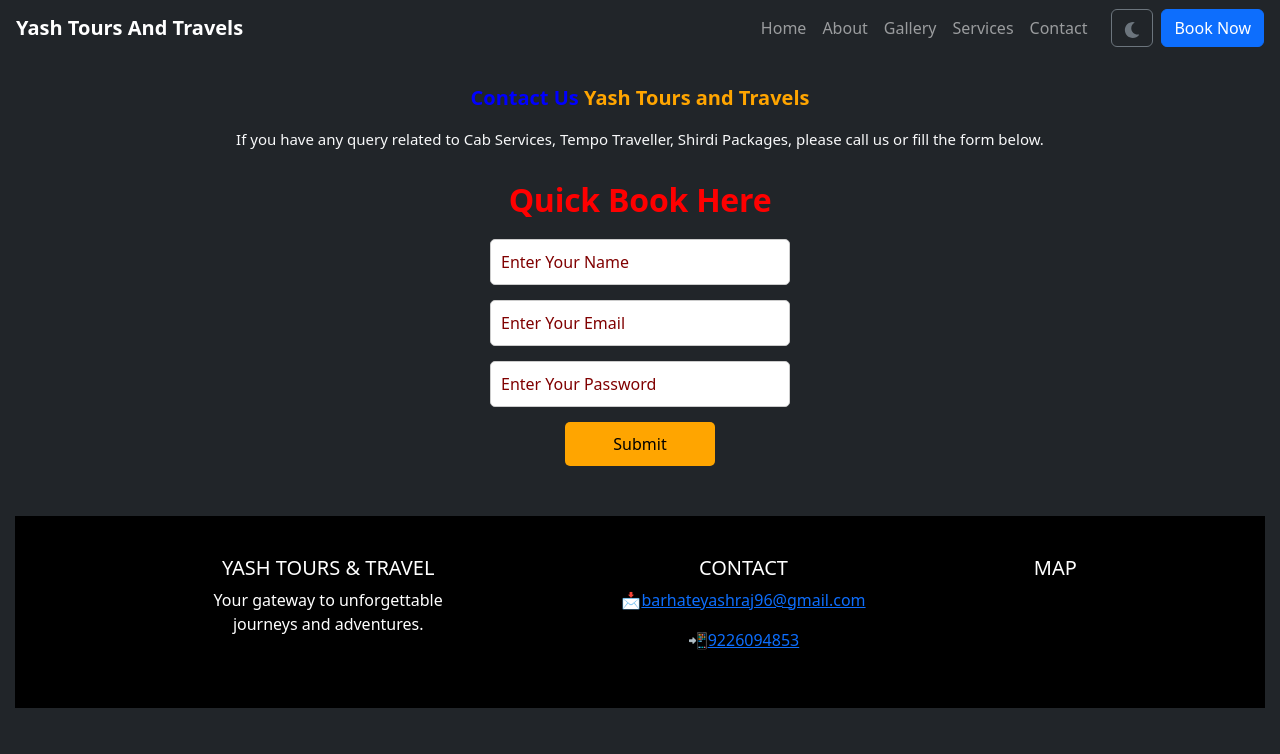
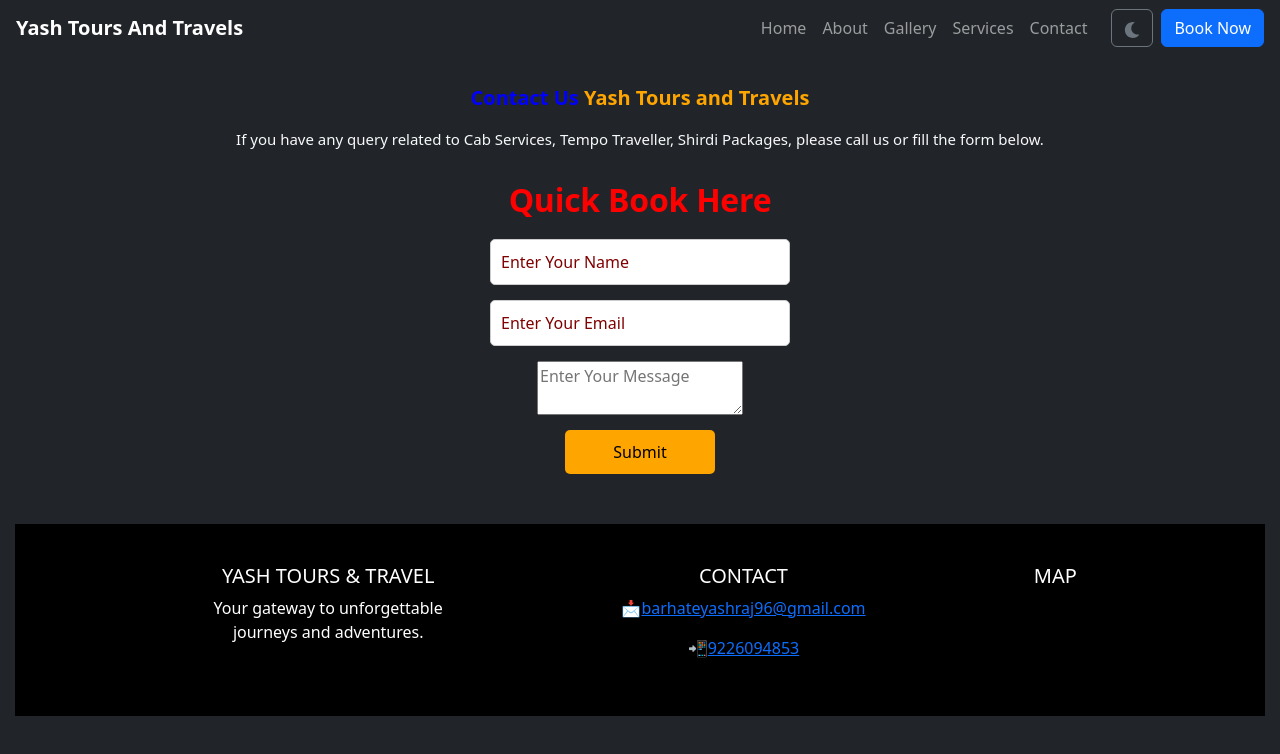
Before and after one commit to barhateyashraj96-ctrl/Traveler, a React (Vite) app: page /contact in a window 1280 px wide. Shown: the top 754 px of the page. Built offline with nearby package versions, Linux system fonts and the light colour scheme.

Commit message:
email send

```diff
--- a/package.json
+++ b/package.json
@@ -10,6 +10,7 @@
     "preview": "vite preview"
   },
   "dependencies": {
+    "@emailjs/browser": "^4.4.1",
     "bootstrap": "^5.3.8",
     "react": "^19.2.4",
     "react-dom": "^19.2.4",
--- a/src/component/Contact.jsx
+++ b/src/component/Contact.jsx
@@ -1,21 +1,38 @@
 import React, { useState } from 'react'
 import { ToastContainer, toast } from 'react-toastify'
+import emailjs from '@emailjs/browser'
 import 'react-toastify/dist/ReactToastify.css'
 import './Contact.css'
 
 function Contact() {
   const [name, setname] = useState('')
   const [email, setemail] = useState('')
-  const [pass, setpass] = useState('')
+  const [message, setmessage] = useState('')
 
   function prit(e) {
     e.preventDefault()
 
-    toast.success("Form submitted successfully 🎉")
+    const templateParams = {
+      name: name,
+      email: email,
+      message: message,
+    }
 
-    setname('')
-    setemail('')
-    setpass('')
+    emailjs.send(
+      'service_1xlg2ca',     // replace
+      'template_u481cpj',    // replace
+      templateParams,
+      'Mm142Xuh-fxT3urlP'      // replace
+    )
+    .then(() => {
+      toast.success("Form submitted successfully 🎉")
+      setname('')
+      setemail('')
+      setmessage('')
+    })
+    .catch(() => {
+      toast.error("Failed to send email ❌")
+    })
   }
 
   return (
@@ -39,6 +56,7 @@ function Contact() {
           value={name}
           onChange={(e) => setname(e.target.value)}
           placeholder="Enter Your Name"
+          required
         />
 
         <input
@@ -46,13 +64,14 @@ function Contact() {
           value={email}
           onChange={(e) => setemail(e.target.value)}
           placeholder="Enter Your Email"
+          required
         />
 
-        <input
-          type="password"
-          value={pass}
-          onChange={(e) => setpass(e.target.value)}
-          placeholder="Enter Your Password"
+        <textarea
+          value={message}
+          onChange={(e) => setmessage(e.target.value)}
+          placeholder="Enter Your Message"
+          required
         />
 
         <button type="submit">Submit</button>
@@ -64,9 +83,7 @@ function Contact() {
       <div className="footer">
         <div>
           <h5>YASH TOURS & TRAVEL</h5>
-          <p>
-            Your gateway to unforgettable journeys and adventures.
-          </p>
+          <p>Your gateway to unforgettable journeys and adventures.</p>
         </div>
 
         <div>
```
Also changed, not shown: 1 other file (tests, documents, lock files or other folders).
